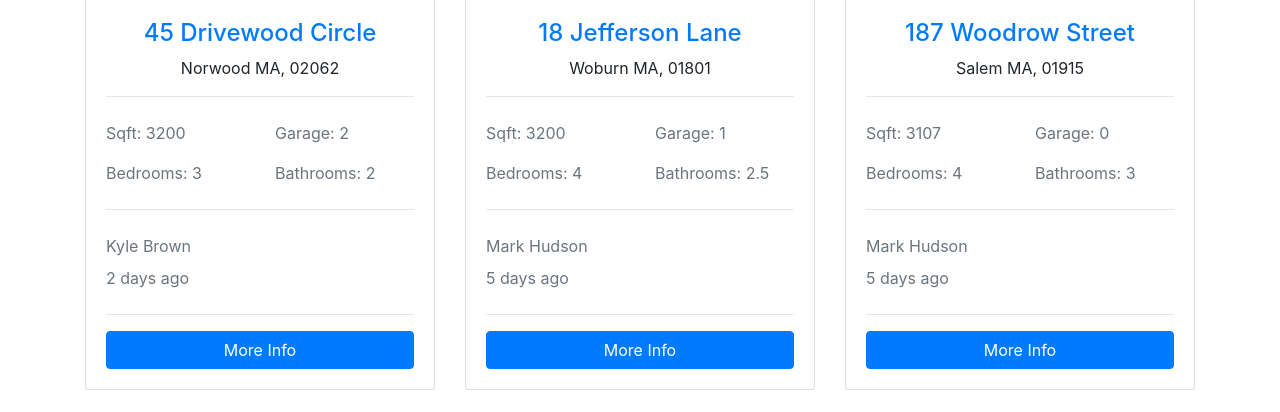
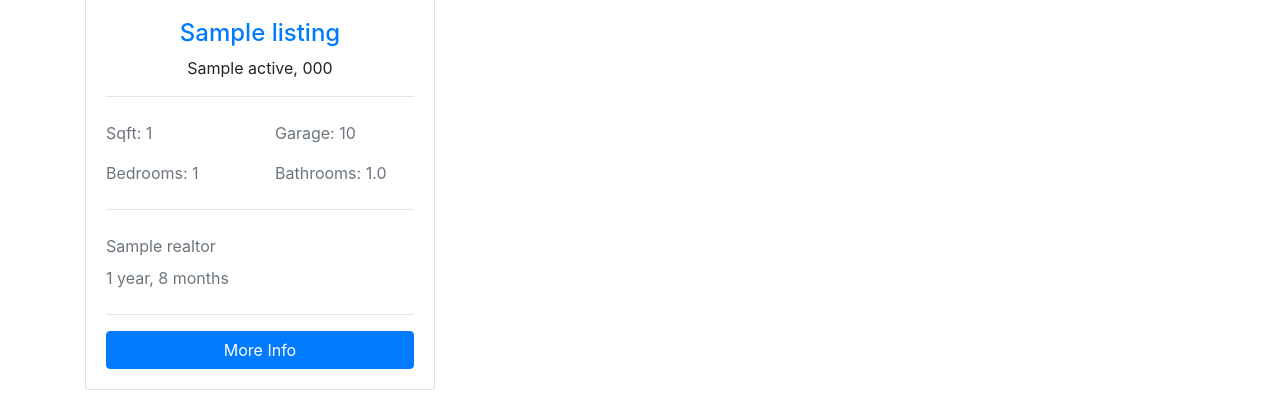
Before and after one commit to nunesxd/18---Django---Dev-to-Prod, a Django app: page /listings/search in a window 1280 px wide. Shown: the part 1015-1427 px from the top of the page. Run offline with Django 3.2, Linux system fonts and the light colour scheme; tables that the repository leaves empty hold one stand-in row (values such as "Sample post"); grey boxes marked "Sample" are stand-in pictures; some libraries are stand-ins or nearby versions.

Commit message:
Adição de filtragem ao 'search form'

```diff
--- a/listings/views.py
+++ b/listings/views.py
@@ -1,7 +1,7 @@
 from django.shortcuts import get_object_or_404, render
 from django.core.paginator import EmptyPage, PageNotAnInteger, Paginator
 from .models import Listing
-from listings.choices import bedroom_choices, price_choices, state_choices
+from .choices import bedroom_choices, price_choices, state_choices
 
 
 def index(request):
@@ -40,8 +40,47 @@ def listing(request, listing_id):
 
 
 def search(request):
+    queryset_list = Listing.objects.order_by('-list_date')
+
+    # Verifica se o campo 'keywords' foi preenchido:
+    if 'keywords' in request.GET:
+        # Obtém o conteúdo do que foi passado pelo método GET:
+        keywords = request.GET['keywords']
+        # Verifica se por acaso não está vazio:
+        if keywords:
+            queryset_list = queryset_list.filter(
+                description__icontains=keywords)
+
+    # Verifica se o campo 'city' foi preenchido:
+    if 'city' in request.GET:
+        city = request.GET['city']
+        if city:
+            queryset_list = queryset_list.filter(
+                city__iexact=city)
+
+    # Verifica se o campo 'state' foi preenchido:
+    if 'state' in request.GET:
+        state = request.GET['state']
+        if state:
+            queryset_list = queryset_list.filter(
+                state__iexact=state)
+
+    # Verifica se o campo 'bedrooms' foi preenchido:
+    if 'bedrooms' in request.GET:
+        bedrooms = request.GET['bedrooms']
+        if bedrooms:
+            queryset_list = queryset_list.filter(
+                bedrooms__lte=bedrooms)
+
+    # Verifica se o campo 'price' foi preenchido:
+    if 'price' in request.GET:
+        price = request.GET['price']
+        if price:
+            queryset_list = queryset_list.filter(
+                price__lte=price)
 
     context = {
+        "listings": queryset_list,
         "bedroom_choices": bedroom_choices,
         "price_choices": price_choices,
         "state_choices": state_choices
--- a/templates/listings/search.html
+++ b/templates/listings/search.html
@@ -1,5 +1,6 @@
 {% extends 'base.html' %}
 {% load static %}
+{% load humanize %}
 
 {% block content %}
 
@@ -39,264 +40,110 @@
     <div class="container">
       <div class="row">
 
-        <!-- Listing 1 -->
+        <!--Verifica se existe 'listings' no banco de dados-->
+        {% if listings %}
+          {% for listing in listings %}
+
+            <!-- Template dinâmico para os 'listings' -->
             <div class="col-md-6 col-lg-4 mb-4">
               <div class="card listing-preview">
-            <img class="card-img-top" src="assets/img/homes/home-1.jpg" alt="">
+                <img class="card-img-top" src="{{ listing.photo_main.url }}" alt="">
                 <div class="card-img-overlay">
                   <h2>
-                <span class="badge badge-secondary text-white">$490,000</span>
+                    <span class="badge badge-secondary text-white">${{ listing.price | intcomma }}</span>
                   </h2>
                 </div>
                 <div class="card-body">
                   <div class="listing-heading text-center">
-                <h4 class="text-primary">45 Drivewood Circle</h4>
+                    <h4 class="text-primary">{{ listing.title }}</h4>
                     <p>
-                  <i class="fas fa-map-marker text-secondary"></i> Norwood MA, 02062</p>
+                      <i class="fas fa-map-marker text-secondary"></i> {{ listing.city }} {{ listing.state }}, {{ listing.zipcode }}</p>
                   </div>
                   <hr>
                   <div class="row py-2 text-secondary">
                     <div class="col-6">
-                  <i class="fas fa-th-large"></i> Sqft: 3200</div>
+                      <i class="fas fa-th-large"></i> Sqft: {{ listing.sqft }}</div>
                     <div class="col-6">
-                  <i class="fas fa-car"></i> Garage: 2</div>
+                      <i class="fas fa-car"></i> Garage: {{ listing.garage }}</div>
                   </div>
                   <div class="row py-2 text-secondary">
                     <div class="col-6">
-                  <i class="fas fa-bed"></i> Bedrooms: 3</div>
+                      <i class="fas fa-bed"></i> Bedrooms: {{ listing.bedrooms }}</div>
                     <div class="col-6">
-                  <i class="fas fa-bath"></i> Bathrooms: 2</div>
+                      <i class="fas fa-bath"></i> Bathrooms: {{ listing.bathrooms }}</div>
                   </div>
                   <hr>
                   <div class="row py-2 text-secondary">
                     <div class="col-12">
-                  <i class="fas fa-user"></i> Kyle Brown</div>
+                      <i class="fas fa-user"></i> {{ listing.realtor }}</div>
                   </div>
                   <div class="row text-secondary pb-2">
                     <div class="col-6">
-                  <i class="fas fa-clock"></i> 2 days ago</div>
+                      <i class="fas fa-clock"></i> {{ listing.list_date | timesince }}</div>
                   </div>
                   <hr>
-              <a href="listing.html" class="btn btn-primary btn-block">More Info</a>
+                  <a href="{% url 'listing' listing.id %}" class="btn btn-primary btn-block">More Info</a>
                 </div>
               </div>
             </div>
 
-        <!-- Listing 2 -->
-        <div class="col-md-6 col-lg-4 mb-4">
-          <div class="card listing-preview">
-            <img class="card-img-top" src="assets/img/homes/home-2.jpg" alt="">
-            <div class="card-img-overlay">
-              <h2>
-                <span class="badge badge-secondary text-white">$550,000</span>
-              </h2>
+          {% endfor %}
+        {% else %}
+          <div class="col-md-12">
+            <p>No listings available</p>
           </div>
-            <div class="card-body">
-              <div class="listing-heading text-center">
-                <h4 class="text-primary">18 Jefferson Lane</h4>
-                <p>
-                  <i class="fas fa-map-marker text-secondary"></i> Woburn MA, 01801</p>
-              </div>
-              <hr>
-              <div class="row py-2 text-secondary">
-                <div class="col-6">
-                  <i class="fas fa-th-large"></i> Sqft: 3200</div>
-                <div class="col-6">
-                  <i class="fas fa-car"></i> Garage: 1</div>
-              </div>
-              <div class="row py-2 text-secondary">
-                <div class="col-6">
-                  <i class="fas fa-bed"></i> Bedrooms: 4</div>
-                <div class="col-6">
-                  <i class="fas fa-bath"></i> Bathrooms: 2.5</div>
-              </div>
-              <hr>
-              <div class="row py-2 text-secondary">
-                <div class="col-6">
-                  <i class="fas fa-user"></i> Mark Hudson</div>
-              </div>
-              <div class="row text-secondary pb-2">
-                <div class="col-6">
-                  <i class="fas fa-clock"></i> 5 days ago</div>
-              </div>
-              <hr>
-              <a href="listing.html" class="btn btn-primary btn-block">More Info</a>
-            </div>
-          </div>
+        {% endif %}
+
       </div>
 
-        <!-- Listing 3 -->
-        <div class="col-md-6 col-lg-4 mb-4">
-          <div class="card listing-preview">
-            <img class="card-img-top" src="assets/img/homes/home-3.jpg" alt="">
-            <div class="card-img-overlay">
-              <h2>
-                <span class="badge badge-secondary text-white">$580,000</span>
-              </h2>
+      <div class="row">
+        <div class="col-md-12">
+
+          <!--Primeiro verificamos se existem páginas-->
+          {% if listings.has_other_pages %}
+            <ul class="pagination">
+
+              <!--Se existe uma página anterior a ativa, criamos o link com a seta '<<' habilitada-->
+              {% if listings.has_previous %}
+                <li class="page-item">
+                  <a href="?page={{ listings.previous_page_number }}" class="page-link">&laquo;</a>
+                </li>
+              <!--Se estivermos na primeira página, colocamos a seta desabilitada-->
+              {% else %}
+                <li class="page-item disabled">
+                  <a class="page-link">&laquo;</a>
+                </li>
+              {% endif %}
+
+              <!-- Em seguida, verificamos se existem mais páginas além da primeira-->
+              {% for page_number in listings.paginator.page_range %}
+                {% if listings.number == page_number %}
+                  <!--Se tivermos apenas uma página, essa será a ativa-->
+                  <li class="page-item active">
+                    <a class="page-link">{{ page_number }}</a>
+                  </li>
+                {% else %}
+                  <li class="page-item">
+                    <a href="?page={{ page_number }}" class="page-link">{{ page_number }}</a>
+                  </li>
+                {% endif %}
+              {% endfor %}
+
+              <!--Se existe uma página posterior a ativa, criamos o link com a seta '>>' habilitada-->
+              {% if listings.has_next %}
+                <li class="page-item">
+                  <a href="?page={{ listings.next_page_number }}" class="page-link">&raquo;</a>
+                </li>
+              <!--Se estivermos na última página, colocamos a seta desabilitada-->
+              {% else %}
+                <li class="page-item disabled">
+                  <a class="page-link">&raquo;</a>
+                </li>
+              {% endif %}
+
+            </ul>
+          {% endif %}
         </div>
-            <div class="card-body">
-              <div class="listing-heading text-center">
-                <h4 class="text-primary">187 Woodrow Street</h4>
-                <p>
-                  <i class="fas fa-map-marker text-secondary"></i> Salem MA, 01915</p>
-              </div>
-              <hr>
-              <div class="row py-2 text-secondary">
-                <div class="col-6">
-                  <i class="fas fa-th-large"></i> Sqft: 3107</div>
-                <div class="col-6">
-                  <i class="fas fa-car"></i> Garage: 0</div>
-              </div>
-              <div class="row py-2 text-secondary">
-                <div class="col-6">
-                  <i class="fas fa-bed"></i> Bedrooms: 4</div>
-                <div class="col-6">
-                  <i class="fas fa-bath"></i> Bathrooms: 3</div>
-              </div>
-              <hr>
-              <div class="row py-2 text-secondary">
-                <div class="col-6">
-                  <i class="fas fa-user"></i> Mark Hudson</div>
-              </div>
-              <div class="row text-secondary pb-2">
-                <div class="col-6">
-                  <i class="fas fa-clock"></i> 5 days ago</div>
-              </div>
-              <hr>
-              <a href="listing.html" class="btn btn-primary btn-block">More Info</a>
-            </div>
-          </div>
-        </div>
-
-        <!-- Listing 4 -->
-        <div class="col-md-6 col-lg-4 mb-4">
-          <div class="card listing-preview">
-            <img class="card-img-top" src="assets/img/homes/home-4.jpg" alt="">
-            <div class="card-img-overlay">
-              <h2>
-                <span class="badge badge-secondary text-white">$380,000</span>
-              </h2>
-            </div>
-            <div class="card-body">
-              <div class="listing-heading text-center">
-                <h4 class="text-primary">28 Gifford Street</h4>
-                <p>
-                  <i class="fas fa-map-marker text-secondary"></i> Bedford NH, 03103</p>
-              </div>
-              <hr>
-              <div class="row py-2 text-secondary">
-                <div class="col-6">
-                  <i class="fas fa-th-large"></i> Sqft: 2927</div>
-                <div class="col-6">
-                  <i class="fas fa-car"></i> Garage: 2</div>
-              </div>
-              <div class="row py-2 text-secondary">
-                <div class="col-6">
-                  <i class="fas fa-bed"></i> Bedrooms: 4</div>
-                <div class="col-6">
-                  <i class="fas fa-bath"></i> Bathrooms: 2</div>
-              </div>
-              <hr>
-              <div class="row py-2 text-secondary">
-                <div class="col-6">
-                  <i class="fas fa-user"></i> Jenny Johnson</div>
-              </div>
-              <div class="row text-secondary pb-2">
-                <div class="col-6">
-                  <i class="fas fa-clock"></i> 5 days ago</div>
-              </div>
-              <hr>
-              <a href="listing.html" class="btn btn-primary btn-block">More Info</a>
-            </div>
-          </div>
-        </div>
-
-        <!-- Listing 5 -->
-        <div class="col-md-6 col-lg-4 mb-4">
-          <div class="card listing-preview">
-            <img class="card-img-top" src="assets/img/homes/home-5.jpg" alt="">
-            <div class="card-img-overlay">
-              <h2>
-                <span class="badge badge-secondary text-white">$230,000</span>
-              </h2>
-            </div>
-            <div class="card-body">
-              <div class="listing-heading text-center">
-                <h4 class="text-primary">12 United Road</h4>
-                <p>
-                  <i class="fas fa-map-marker text-secondary"></i> South Hampton NH, 03827</p>
-              </div>
-              <hr>
-              <div class="row py-2 text-secondary">
-                <div class="col-6">
-                  <i class="fas fa-th-large"></i> Sqft: 2207</div>
-                <div class="col-6">
-                  <i class="fas fa-car"></i> Garage: 1</div>
-              </div>
-              <div class="row py-2 text-secondary">
-                <div class="col-6">
-                  <i class="fas fa-bed"></i> Bedrooms: 3</div>
-                <div class="col-6">
-                  <i class="fas fa-bath"></i> Bathrooms: 1.5</div>
-              </div>
-              <hr>
-              <div class="row py-2 text-secondary">
-                <div class="col-6">
-                  <i class="fas fa-user"></i> Kyle Brown</div>
-              </div>
-              <div class="row text-secondary pb-2">
-                <div class="col-6">
-                  <i class="fas fa-clock"></i> 5 days ago</div>
-              </div>
-              <hr>
-              <a href="listing.html" class="btn btn-primary btn-block">More Info</a>
-            </div>
-          </div>
-        </div>
-
-        <!-- Listing 6 -->
-        <div class="col-md-6 col-lg-4 mb-4">
-          <div class="card listing-preview">
-            <img class="card-img-top" src="assets/img/homes/home-6.jpg" alt="">
-            <div class="card-img-overlay">
-              <h2>
-                <span class="badge badge-secondary text-white">$780,000</span>
-              </h2>
-            </div>
-            <div class="card-body">
-              <div class="listing-heading text-center">
-                <h4 class="text-primary">33 Essex Circle</h4>
-                <p>
-                  <i class="fas fa-map-marker text-secondary"></i> Lexington MA, 01731</p>
-              </div>
-              <hr>
-              <div class="row py-2 text-secondary">
-                <div class="col-6">
-                  <i class="fas fa-th-large"></i> Sqft: 4145</div>
-                <div class="col-6">
-                  <i class="fas fa-car"></i> Garage: 1</div>
-              </div>
-              <div class="row py-2 text-secondary">
-                <div class="col-6">
-                  <i class="fas fa-bed"></i> Bedrooms: 5</div>
-                <div class="col-6">
-                  <i class="fas fa-bath"></i> Bathrooms: 3.5</div>
-              </div>
-              <hr>
-              <div class="row py-2 text-secondary">
-                <div class="col-6">
-                  <i class="fas fa-user"></i> Kyle Brown</div>
-              </div>
-              <div class="row text-secondary pb-2">
-                <div class="col-6">
-                  <i class="fas fa-clock"></i> 5 days ago</div>
-              </div>
-              <hr>
-              <a href="listing.html" class="btn btn-primary btn-block">More Info</a>
-            </div>
-          </div>
-        </div>
-
       </div>
     </div>
   </section>
```
Also changed, not shown: tutorial.txt (+9 -0 lines). Lines whose indentation alone changed are shown as unchanged.
